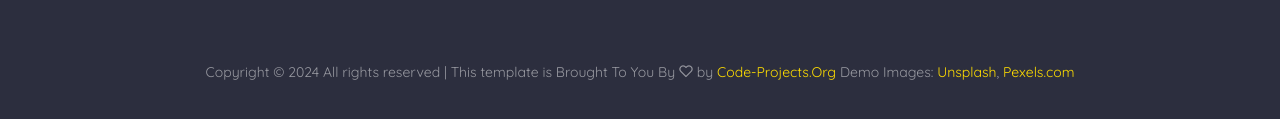
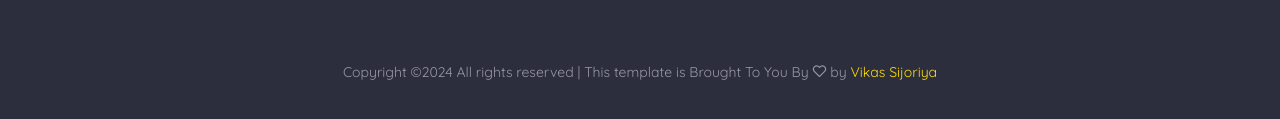
Before and after one commit to Sijoriya9981/Tour, a plain HTML site: page contact.html in a window 1280 px wide. Shown: the part 2892-3011 px from the top of the page. Drawn offline with nearby package versions, Linux system fonts and the light colour scheme; some packages are replaced by stand-ins of ours; no server answers; files whose address does not match are found by name.

Commit message:
Update contact.html

```diff
--- a/contact.html
+++ b/contact.html
@@ -263,15 +263,10 @@
 				<div class="row">
 					<div class="col-md-12 text-center">
 						<p>
-							<!-- Link back to Colorlib can't be removed. Template is licensed under CC BY 3.0. -->
-							Copyright &copy;
-							<script>document.write(new Date().getFullYear());</script> All rights reserved | This
-							template is Brought To You By <i class="icon-heart2" aria-hidden="true"></i> by <a
-								href="https://colorlib.com" target="_blank">Code-Projects.Org</a>
-							<!-- Link back to Colorlib can't be removed. Template is licensed under CC BY 3.0. -->
-							<span class="block">Demo Images: <a href="http://unsplash.co/" target="_blank">Unsplash</a>,
-								<a href="http://pexels.com/" target="_blank">Pexels.com</a></span>
-						</p>
+					<!-- Link back to Colorlib can't be removed. Template is licensed under CC BY 3.0. -->
+Copyright &copy;<script>document.write(new Date().getFullYear());</script> All rights reserved | This template is Brought To You By <i class="icon-heart2" aria-hidden="true"></i> by <a href="https://colorlib.com" target="_blank">Vikas Sijoriya</a>
+<!-- Link back to Colorlib can't be removed. Template is licensed under CC BY 3.0. --></span>
+
 					</div>
 				</div>
 			</div>
```
